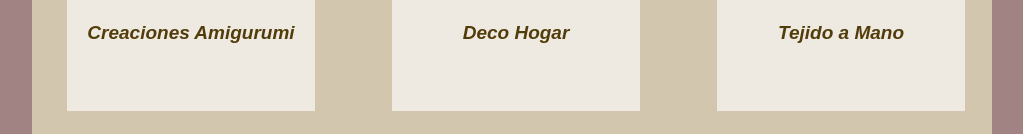
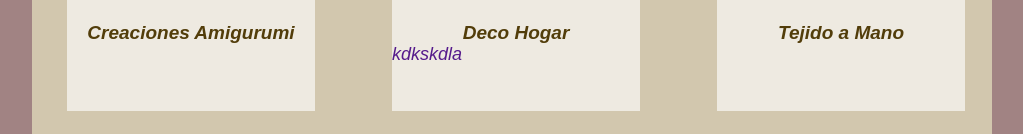
Before and after one commit to YilzaidRobles/Manitos-de-Lana, a plain HTML site: page MANITOS DE LANA/index.html in a window 1280 px wide. Shown: the part 834-968 px from the top of the page, without its empty margins (128-1151 px from the left). Drawn offline with Linux system fonts and the light colour scheme; a web font is replaced by a local one.

Commit message:
se agrega parrafo al index.html

```diff
--- a/MANITOS DE LANA/index.html
+++ b/MANITOS DE LANA/index.html
@@ -42,6 +42,7 @@
                     <article>
                         <img src="imgs/decoHogar2.jpg" alt="decoracion de hogar">
                         <h2>Deco Hogar</h2>
+                        <p>kdkskdla</p>
                     </article>
                 </a>
 
```
